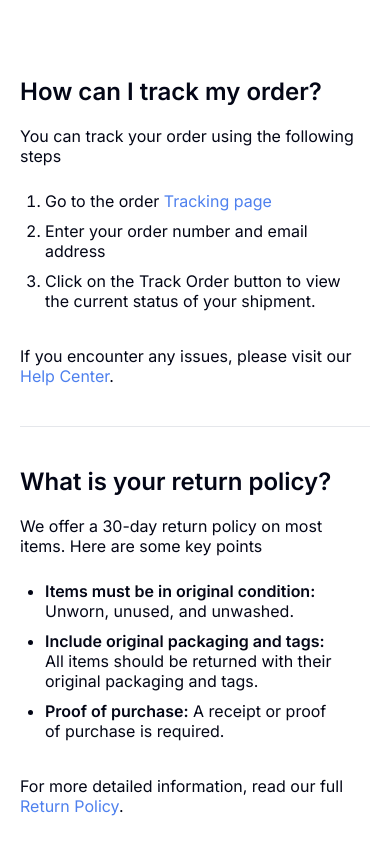
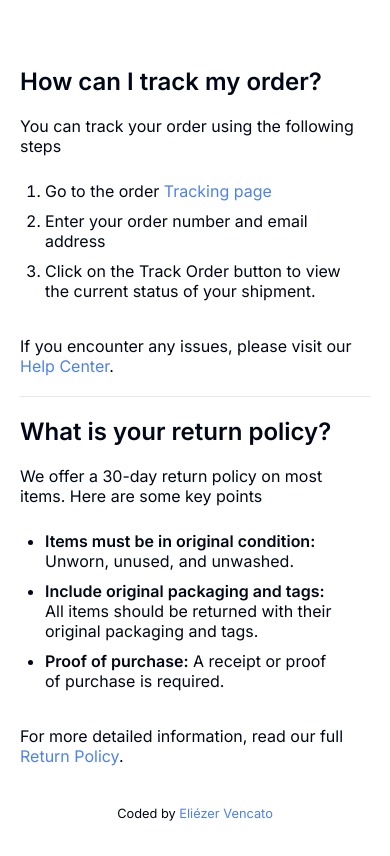
Before and after one commit to eliezervencato/faq-page, a plain HTML site: page index.html in a window 390 px wide. Shown: the part 191-1047 px from the top of the page. Drawn offline with Linux system fonts and the light colour scheme.

Commit message:
Add footer and responsive layout style

```diff
--- a/index.html
+++ b/index.html
@@ -7,6 +7,7 @@
     <title>Challenge FAQ Page</title>
 </head>
 <body>
+    <div class="container">
         <header>
             <h1>Frequently Asked Questions</h1>
             <p>Browse through the most frequently asked questions</p>
@@ -26,8 +27,6 @@
                 </div>
                 <p>If you encounter any issues, please visit our <a href="#">Help Center</a>.</p>
             </section>
-
-        <hr>
 
             <section>
                 <h2>What is your return policy?</h2>
@@ -51,5 +50,10 @@
             </section>
         </main>
 
+        <footer>
+            <p>Coded by <a href="https://github.com/eliezervencato">Eliézer Vencato</a></p>
+        </footer>
+    </div>
+
 </body>
 </html>
--- a/styles.css
+++ b/styles.css
@@ -19,25 +19,44 @@
 body {
     background-color: var(--bg-color);
     width: 100%;
-    height: 100vh;
+    height: 100svh;
+    display: flex;
+    justify-content: center;
+
+}
+
+.container {
+    max-width: 600px;
     display: flex;
     flex-direction: column;
-    align-items: center;
-
+    justify-content: space-between;
 }
 
 header{
     text-align: center;
-    margin: 30px 0 60px;
+    padding: 50px 0;
 }
 
 main {
-    max-width: 600px;
-    margin: 0 20px;
+    padding: 0 20px;
 }
 
 section {
-    padding: 40px 0;
+    padding: 20px 0;
+    border-bottom: 1px solid #E5E7EB;
+}
+
+section:nth-last-child(1) {
+    border-bottom: none;
+}
+
+footer {
+    padding: 20px 0;
+}
+
+footer p, footer a {
+    text-align: center;
+    font-size: 0.8rem;
 }
 
 h1 {
@@ -69,7 +88,14 @@ strong {
     font-weight: 600;
 }
 
-hr {
-    border: 0;
-    border-top: 1px solid #E5E7EB;
+@media screen and (min-width: 768px) {
+    .container {
+        max-width: 640px;
+    }
 }
+
+@media screen and (min-width: 1024px) {
+    .container {
+        max-width: 768px;
+    }
+}
```
Also changed, not shown: 1 other file. Lines whose indentation alone changed are shown as unchanged.
